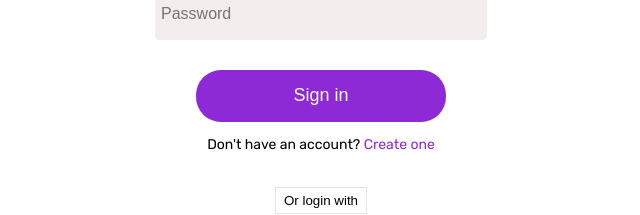
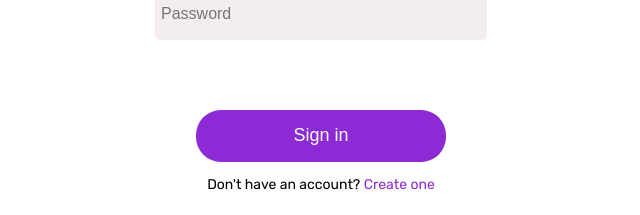
Before and after one commit to rksingh2001/team_project, a React (Create React App) app in the folder client/: page /login in a window 1280 px wide. Shown: the part 508-723 px from the top of the page, without its empty margins (327-967 px from the left). Built offline with nearby package versions, Linux system fonts and the light colour scheme.

Commit message:
adjusted the height

```diff
--- a/client/src/pages/LoginPage/LoginPage.scss
+++ b/client/src/pages/LoginPage/LoginPage.scss
@@ -9,7 +9,7 @@ body{
     display: flex;
     flex-direction: column;
     align-items:center;
-    height: 130vh;
+    height: 100vh;
     width: 100vw;
 }
 
@@ -53,6 +53,7 @@ body{
     color: white;
     font-size: 18px;
     border-radius: 25px;
+    margin-top: 40px;
 }
 
 .concernMessage{
```
